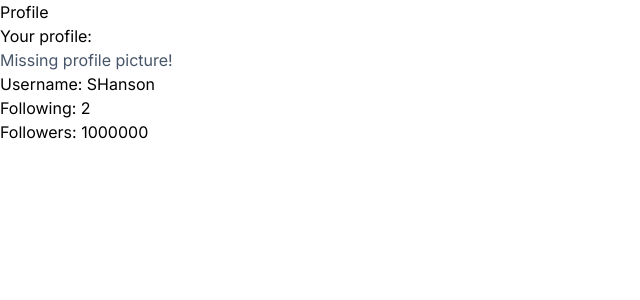
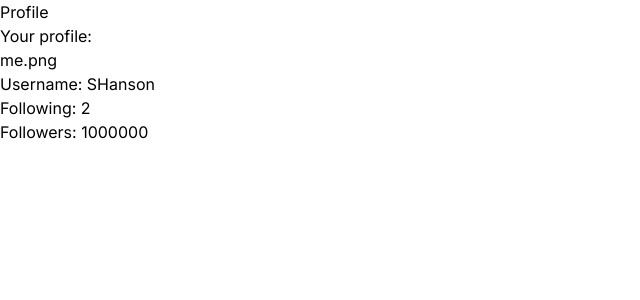
Before and after one commit to stevenahanson/essentialcode, a Next.js app: page / in a window 1280 px wide. Shown: the top 300 px of the page, without its empty margins (0-640 px from the left). Built offline with nearby package versions, Linux system fonts and the light colour scheme.

Commit message:
Create full profile

```diff
--- a/src/app/components/UserProfile.tsx
+++ b/src/app/components/UserProfile.tsx
@@ -1,20 +1,26 @@
 export default function UserProfile() {
   const userProfile = {
     userName: "SHanson",
-    fullName: "Steven Hanson",
+    firstName: "Steven",
+    lastName: "Hanson",
     followers: 1000000,
     following: 2,
   };
 
-  const { userName, followers, following } = userProfile;
+  const personalInfo = {
+    email: "stevenahanson@life.com",
+    profilePic: "me.png",
+  };
+
+  const fullProfile = { ...userProfile, ...personalInfo };
 
   return (
     <>
-      <p className="text-slate-600">Missing profile picture!</p>
       <div>
-        <p>Username: {userName}</p>
-        <p>Following: {following}</p>
-        <p>Followers: {followers}</p>
+        <p>{fullProfile.profilePic}</p>
+        <p>Username: {fullProfile.userName}</p>
+        <p>Following: {fullProfile.following}</p>
+        <p>Followers: {fullProfile.followers}</p>
       </div>
     </>
   );
--- a/src/app/page.tsx
+++ b/src/app/page.tsx
@@ -3,12 +3,8 @@ import UserProfile from "./components/UserProfile";
 export default function Home() {
   return (
     <>
-      <div>
-        <p>Profile</p>
-      </div>
-      <div>
-        <h1>Your profile:</h1>
-      </div>
+      <h1>Profile</h1>
+      <h2>Your profile:</h2>
       <UserProfile />
     </>
   );
```
